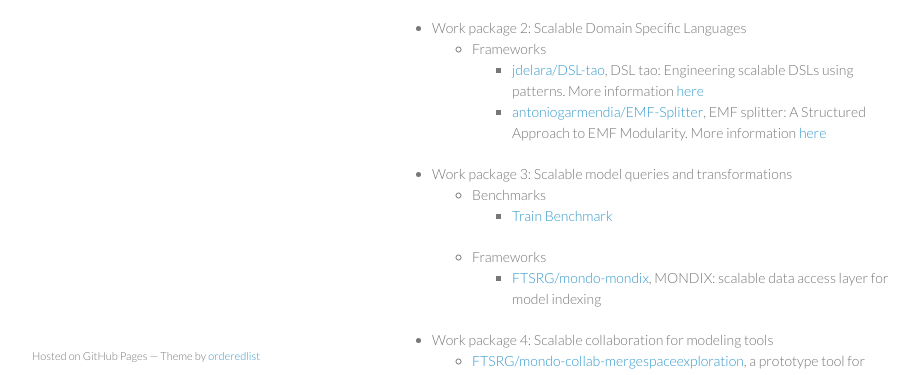
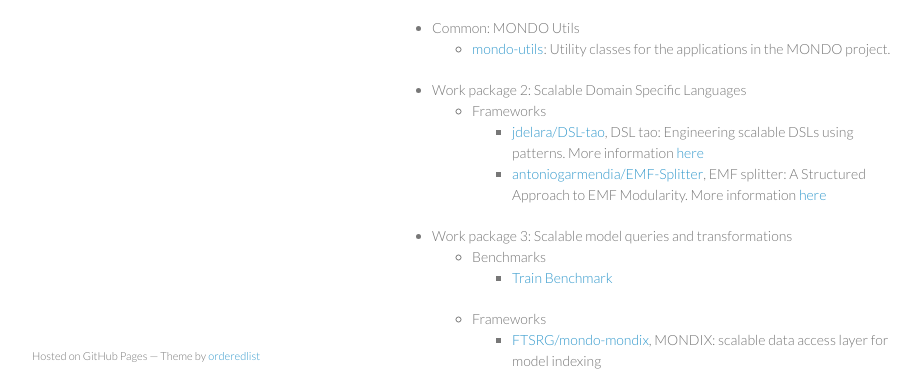
Before and after one commit to mondo-project/mondo-project.github.io, a plain HTML site: page index.html in a window 1280 px wide. Shown: the part 365-740 px from the top of the page, without its empty margins (178-1098 px from the left). Drawn offline with Linux system fonts and the light colour scheme.

Commit message:
Changed TB location, added MONDO uitls

```diff
--- a/index.html
+++ b/index.html
@@ -43,6 +43,13 @@
 
 <ul>
 
+  <li>Common: MONDO Utils
+   <ul>
+     <li><a href="https://github.com/FTSRG/mondo-utils">mondo-utils</a>: Utility classes for the applications in the MONDO project.</li>
+   </ul>
+ </li>
+
+
  <li>Work package 2: Scalable Domain Specific Languages
    <ul>
    <li>Frameworks
@@ -59,7 +66,7 @@
   <ul>
    <li>Benchmarks
     <ul>
-     <li><a href="http://trainbenchmark.inf.mit.bme.hu">Train Benchmark</a>
+     <li><a href="https://github.com/FTSRG/trainbenchmark-core">Train Benchmark</a>
      </li>
     </ul>
    </li>
```
